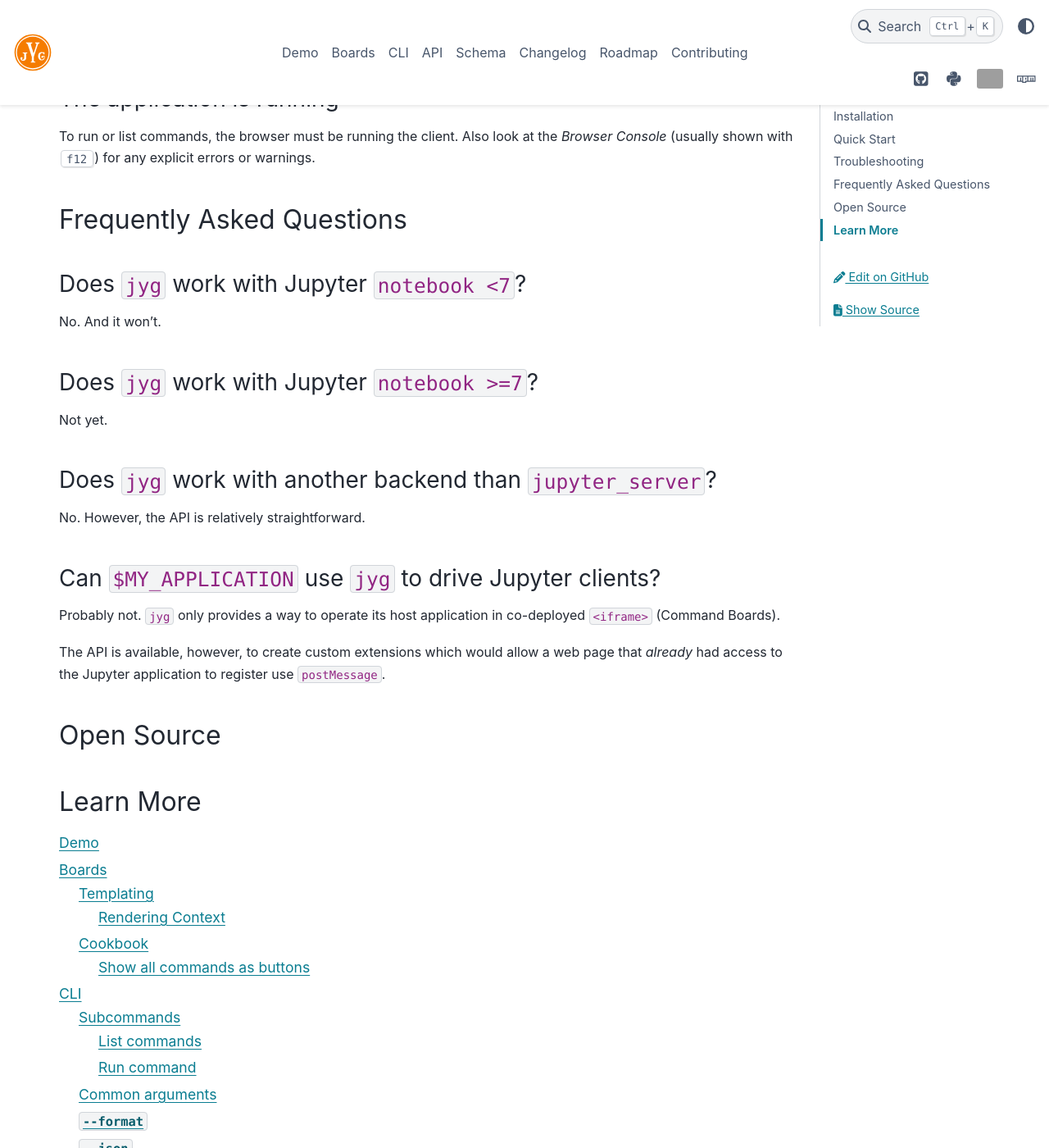
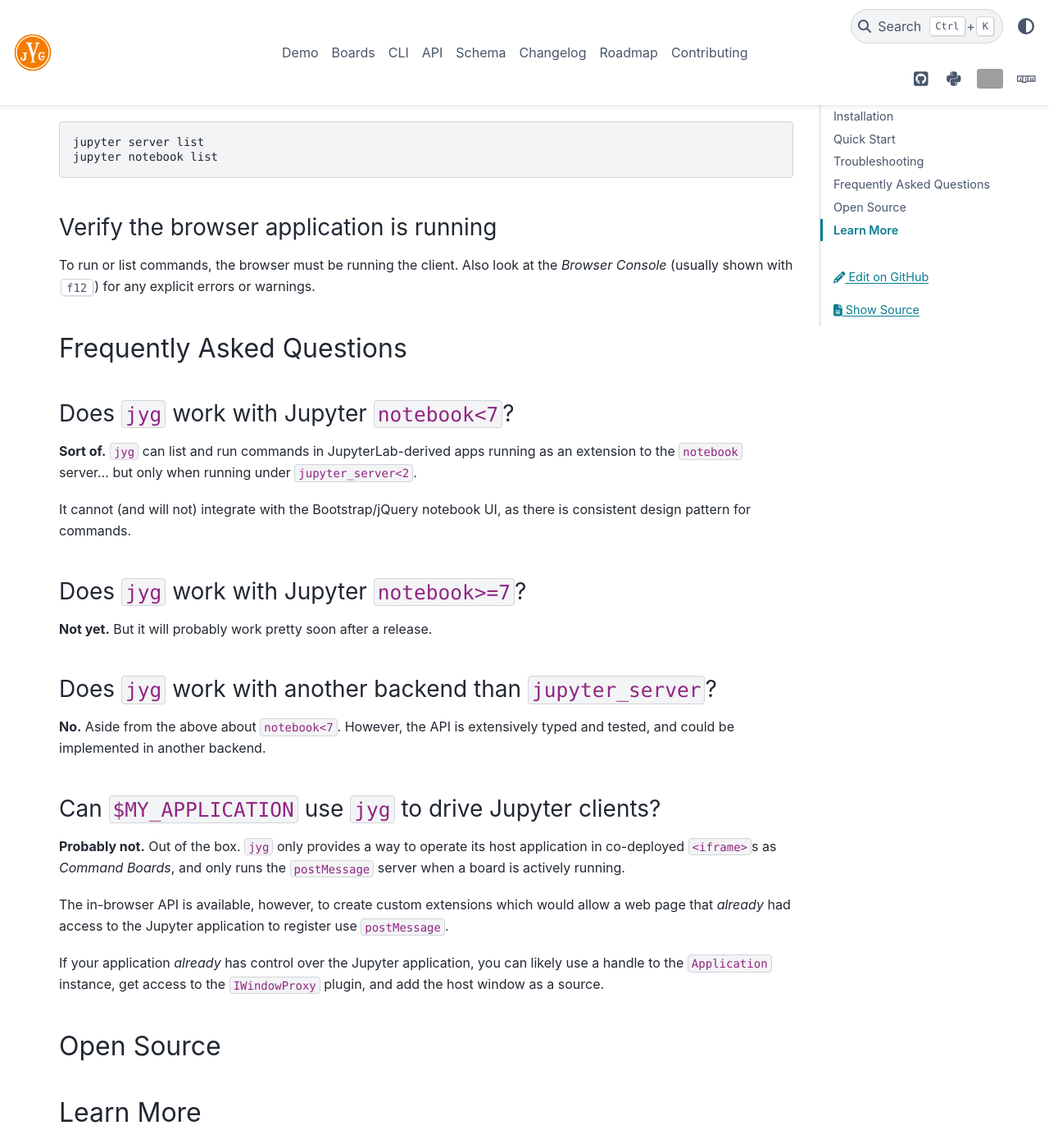
Before and after one commit to deathbeds/jyg, a Sphinx documentation site: the page built from docs/index.md, in a window 1280 px wide and 1400 px high, scrolled down 3917 px. Shown: the whole window at 82% size. Built offline with Sphinx 7.4.7 and the PyData theme 0.15.4, drawn with Linux system fonts in a browser that asks for light colours; some of the changed text lies outside the part shown; grey boxes are pictures that could not be loaded.

Commit message:
Support finding (and running under) notebook servers (#10)

````diff
--- a/README.md
+++ b/README.md
@@ -1,6 +1,25 @@
 # `jyg`
 
+|            demo             |            docs             |                                                            install                                                             |                build                 |
+| :-------------------------: | :-------------------------: | :----------------------------------------------------------------------------------------------------------------------------: | :----------------------------------: |
+| [![binder-badge][]][binder] | [![docs][docs-badge]][docs] | [![install from pypi][pypi-badge]][pypi] [![install from conda-forge][conda-badge]][conda] [![reuse from npm][npm-badge]][npm] | [![build][workflow-badge]][workflow] |
+
 > run Jupyter browser client commands from a CLI, REST API, or other browser windows
+
+[binder-badge]: https://mybinder.org/badge_logo.svg
+[binder]: https://mybinder.org/v2/gh/deathbeds/jyg/HEAD?urlpath=lab
+[docs-badge]: https://readthedocs.org/projects/jyg/badge/?version=latest
+[docs]: https://jyg.rtfd.io
+[conda-badge]: https://img.shields.io/conda/vn/conda-forge/jyg
+[conda]: https://anaconda.org/conda-forge/jyg
+[pypi-badge]: https://img.shields.io/pypi/v/jyg
+[pypi]: https://pypi.org/project/jyg
+[npm]: https://npmjs.com/package/@deathbeds/jyg
+[npm-badge]: https://img.shields.io/npm/v/@deathbeds/jyg
+[workflow-badge]:
+  https://github.com/deathbeds/jyg/actions/workflows/ci.yml/badge.svg?branch=main
+[workflow]:
+  https://github.com/deathbeds/jyg/actions/workflows/ci.yml?query=branch%3Amain
 
 See the full [documentation on ReadTheDocs](https://jyg.rtfd.io).
 
@@ -113,6 +132,7 @@ If various pieces do not appear to be working, try some of the steps below.
 
 ```bash
 jupyter server extension list
+jupyter serverextension list
 ```
 
 > _You should see some output that includes:_
@@ -127,6 +147,7 @@ If not present, you might be able to re-enable it with:
 
 ```bash
 jupyter server extension enable --sys-prefix --py jyg
+jupyter serverextension enable --sys-prefix --py jyg.serverextension
 ```
 
 ```bash
@@ -139,15 +160,16 @@ jupyter labextension list
 > @deathbeds/jyg vx.x.x enabled OK
 > ```
 
-### The server is running
+### Verify the server is running
 
 Make sure the server is running.
 
 ```bash
 jupyter server list
+jupyter notebook list
 ```
 
-### The application is running
+### Verify the browser application is running
 
 To run or list commands, the browser must be running the client. Also look at the
 _Browser Console_ (usually shown with <kbd>f12</kbd>) for any explicit errors or
@@ -155,22 +177,33 @@ warnings.
 
 ## Frequently Asked Questions
 
-### Does `jyg` work with Jupyter `notebook <7`?
+### Does `jyg` work with Jupyter `notebook<7`?
 
-No. And it won't.
+**Sort of.** `jyg` can list and run commands in JupyterLab-derived apps running as an
+extension to the `notebook` server... but only when running under `jupyter_server<2`.
 
-### Does `jyg` work with Jupyter `notebook >=7`?
+It cannot (and will not) integrate with the Bootstrap/jQuery notebook UI, as there is
+consistent design pattern for commands.
 
-Not yet.
+### Does `jyg` work with Jupyter `notebook>=7`?
+
+**Not yet.** But it will probably work pretty soon after a release.
 
 ### Does `jyg` work with another backend than `jupyter_server`?
 
-No. However, the API is relatively straightforward.
+**No.** Aside from the above about `notebook<7`. However, the API is extensively typed
+and tested, and could be implemented in another backend.
 
 ### Can `$MY_APPLICATION` use `jyg` to drive Jupyter clients?
 
-Probably not. `jyg` only provides a way to operate its host application in co-deployed
-`<iframe>` (Command Boards).
+**Probably not.** Out of the box. `jyg` only provides a way to operate its host
+application in co-deployed `<iframe>`s as _Command Boards_, and only runs the
+`postMessage` server when a board is actively running.
 
-The API is available, however, to create custom extensions which would allow a web page
-that _already_ had access to the Jupyter application to register use `postMessage`.
+The in-browser API is available, however, to create custom extensions which would allow
+a web page that _already_ had access to the Jupyter application to register use
+`postMessage`.
+
+If your application _already_ has control over the Jupyter application, you can likely
+use a handle to the `Application` instance, get access to the `IWindowProxy` plugin, and
+add the host window as a source.
--- a/docs/dictionary.txt
+++ b/docs/dictionary.txt
@@ -3,6 +3,7 @@ additionalProperties
 anyOf
 args
 backend
+Bootstrap
 Changelog
 className
 CLI
@@ -19,6 +20,7 @@ isToggleable
 isToggled
 isVisible
 jinja2
+jQuery
 JSON
 Jupyter
 jupyterlab
--- a/dodo.py
+++ b/dodo.py
@@ -114,6 +114,7 @@ class E:
     ROBOT_ATTEMPT = json.loads(os.environ.get("ROBOT_ATTEMPT", "0"))
     ROBOT_ARGS = json.loads(os.environ.get("ROBOT_ARGS", "[]"))
     PABOT_ARGS = json.loads(os.environ.get("PABOT_ARGS", "[]"))
+    ROBOT_JP_SERVER_APP = os.environ.get("ROBOT_JP_SERVER_APP", "jupyterlab")
     WITH_JS_COV = bool(json.loads(os.environ.get("WITH_JS_COV", "0")))
     PABOT_PROCESSES = int(json.loads(os.environ.get("PABOT_PROCESSES", "4")))
 
@@ -477,6 +478,7 @@ class U:
             *(["--variable", f"PY:{C.PY_VERSION}"]),
             *(["--variable", f"ROBOCOV:{B.ROBOCOV}"]),
             *(["--variable", f"FIXTURES:{P.ATEST_FIXTURES}"]),
+            *(["--variable", f"JP_SERVER_APP:{E.ROBOT_JP_SERVER_APP}"]),
             # files
             *(["--xunit", out_dir / "xunit.xml"]),
             *(["--outputdir", out_dir]),
--- a/pyproject.toml
+++ b/pyproject.toml
@@ -14,6 +14,7 @@ authors = [
 requires-python = ">=3.8"
 dependencies = [
   "jinja2",
+  "jsonschema",
   "jupyter-core>=4.7.1",
 ]
 dynamic = [
@@ -32,6 +33,10 @@ classifiers = [
 [project.optional-dependencies]
 lab = [
   "jupyterlab<4,>=3.1",
+]
+notebook = [
+  "jupyter-server<2",
+  "notebook<7",
 ]
 serverextension = [
   "jupyter-server",
@@ -78,5 +83,6 @@ warn_unused_ignores = true
 [[tool.mypy.overrides]]
 module = [
     "importlib.metadata",
+    "notebook",
 ]
 ignore_missing_imports = true
````
Also changed, not shown: CHANGELOG.md (+6 -1 lines), 14 other files.
